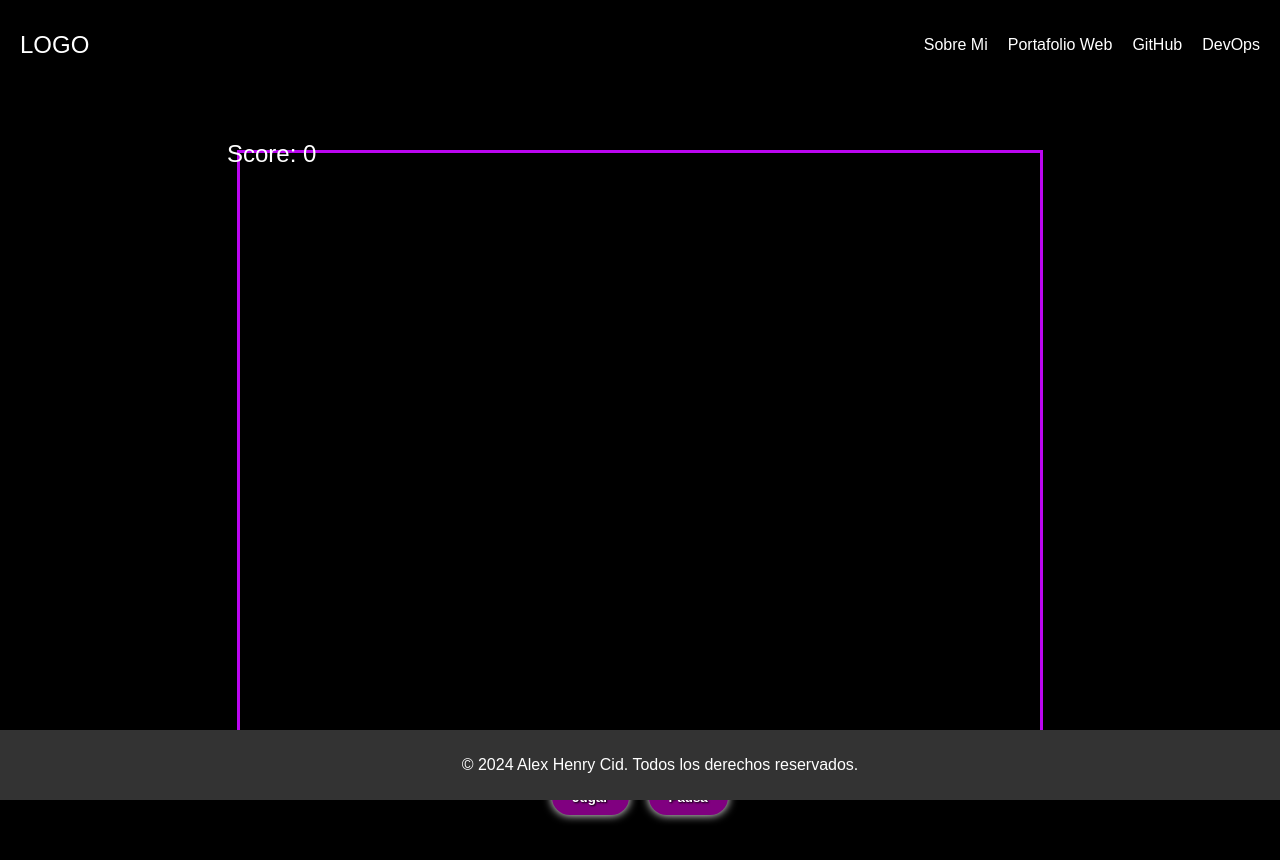
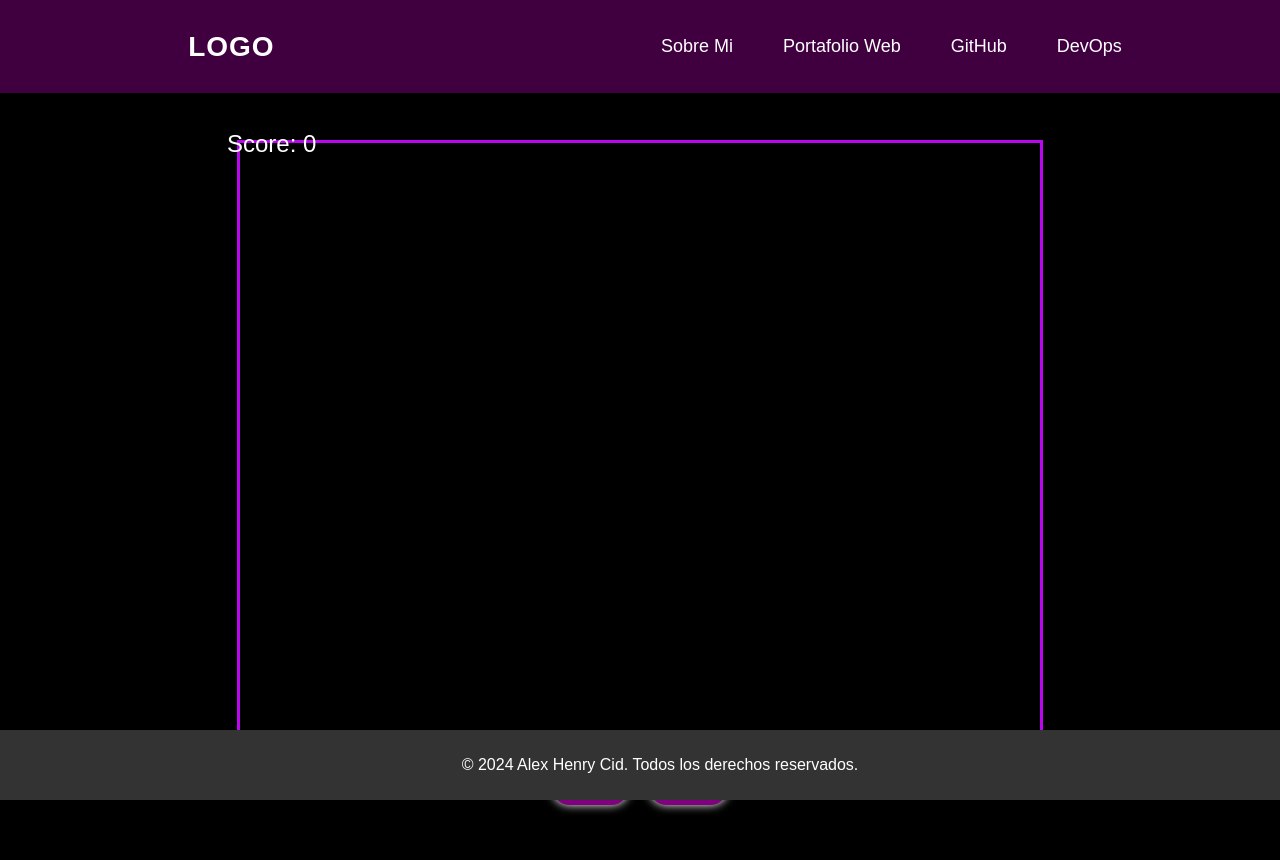
Before and after one commit to acidhc/ReactPWP, a React (Create React App) app: page / in a window 1280 px wide. Shown: the top 860 px of the page. Built offline with nearby package versions, Linux system fonts and the light colour scheme.

Commit message:
Se ajusta visualizacion general

```diff
--- a/src/App.js
+++ b/src/App.js
@@ -1,22 +1,22 @@
 import React from 'react';
-import Navbar from './components/Navbar'; // Asegúrate de tener este componente creado
-import GameSection from './components/GameSection';
-import Footer from './components/Footer'; // Si tienes un pie de página u otros componentes
-import './App.css';
+import Navbar from './components/Navbar'; // Componente de la barra de navegación
+import GameSection from './components/GameSection'; // Componente del juego
+import Footer from './components/Footer'; // Componente del pie de página
+import './App.css'; // Importación del archivo CSS
 
 function App() {
   return (
     <div className="App">
-      <Navbar />
-      <main>
-        <GameSection />
-        {/* Puedes agregar más secciones aquí */}
+      <Navbar /> {/* Barra de navegación fija en la parte superior */}
+      <main className="main-content">
+        {/* Sección principal del contenido del juego y demás secciones */}
+        <GameSection /> {/* Componente del juego */}
         <section className="info-section">
           <h2>Sobre Mi</h2>
           <p>Aquí puedes agregar contenido sobre ti o la página web.</p>
         </section>
       </main>
-      <Footer />
+      <Footer /> {/* Pie de página para información adicional o enlaces */}
     </div>
   );
 }
--- a/src/components/GameSection.css
+++ b/src/components/GameSection.css
@@ -31,7 +31,7 @@ canvas {
   display: flex;
   justify-content: center;
   margin-top: 10px;
-  background-color: black; /* Fondo negro para los controles */
+  background-color: rgba(0, 0, 0, 0.5); /* Morado con 50% de transparencia */
   padding: 10px;
 }
 
--- a/src/components/Navbar.css
+++ b/src/components/Navbar.css
@@ -1,23 +1,70 @@
+/* Estilo principal de la barra de navegación */
 .navbar {
   display: flex;
-    justify-content: space-between;
+  justify-content: space-around; /* Distribuye los elementos uniformemente */
   align-items: center;
-    background-color: rgba(0, 0, 0, 0.5); /* Color con opacidad al 50% */
+  background-color: rgba(128, 0, 128, 0.5); /* Fondo morado con opacidad al 50% */
   padding: 20px;
+  position: fixed;
+  top: 0;
+  width: 100%;
+  z-index: 1000;
+  box-shadow: 0px 2px 5px rgba(0, 0, 0, 0.3);
+  transition: background-color 0.3s ease;
 }
 
+/* Logo de la barra de navegación */
 .navbar-logo {
   color: white;
-    font-size: 24px;
+  font-size: 28px;
+  font-weight: bold;
+  text-transform: uppercase;
+  letter-spacing: 1px;
+}
+
+/* Estilo de los enlaces de navegación */
+.navbar-links {
+  list-style: none;
+  display: flex;
+  gap: 30px; /* Espacio entre los enlaces */
+  flex-wrap: nowrap; /* Evita que los enlaces se envuelvan en una nueva línea */
+}
+
+/* Estilo de los elementos de los enlaces */
+.navbar-links a {
+  color: white;
+  text-decoration: none;
+  font-size: 18px; /* Ajuste de tamaño de fuente */
+  padding: 5px 10px; /* Espaciado interno para los enlaces */
+  transition: color 0.3s ease, transform 0.3s ease;
+}
+
+/* Efecto hover para los enlaces */
+.navbar-links a:hover {
+  color: #FFD700;
+  transform: scale(1.1);
+}
+
+/* Ajuste del contenido principal para evitar la superposición */
+.main-content {
+  margin-top: 80px; /* Ajuste según la altura de la barra de navegación */
+}
+
+/* Opcional: Diseño responsivo para pantallas pequeñas */
+@media (max-width: 768px) {
+  .navbar {
+    flex-direction: column; /* Coloca los elementos en columna en pantallas pequeñas */
+    align-items: flex-start;
+    padding: 10px;
   }
 
   .navbar-links {
-    list-style: none;
-    display: flex;
-    gap: 20px;
+    flex-direction: column; /* Coloca los enlaces en columna en pantallas pequeñas */
+    gap: 10px; /* Reduce el espacio entre los enlaces */
   }
 
   .navbar-links a {
-    color: white;
-    text-decoration: none;
+    font-size: 16px; /* Reduce el tamaño de la fuente en pantallas pequeñas */
+    padding: 10px 0; /* Aumenta el padding vertical */
   }
+}
```
Lines whose indentation alone changed are shown as unchanged.
